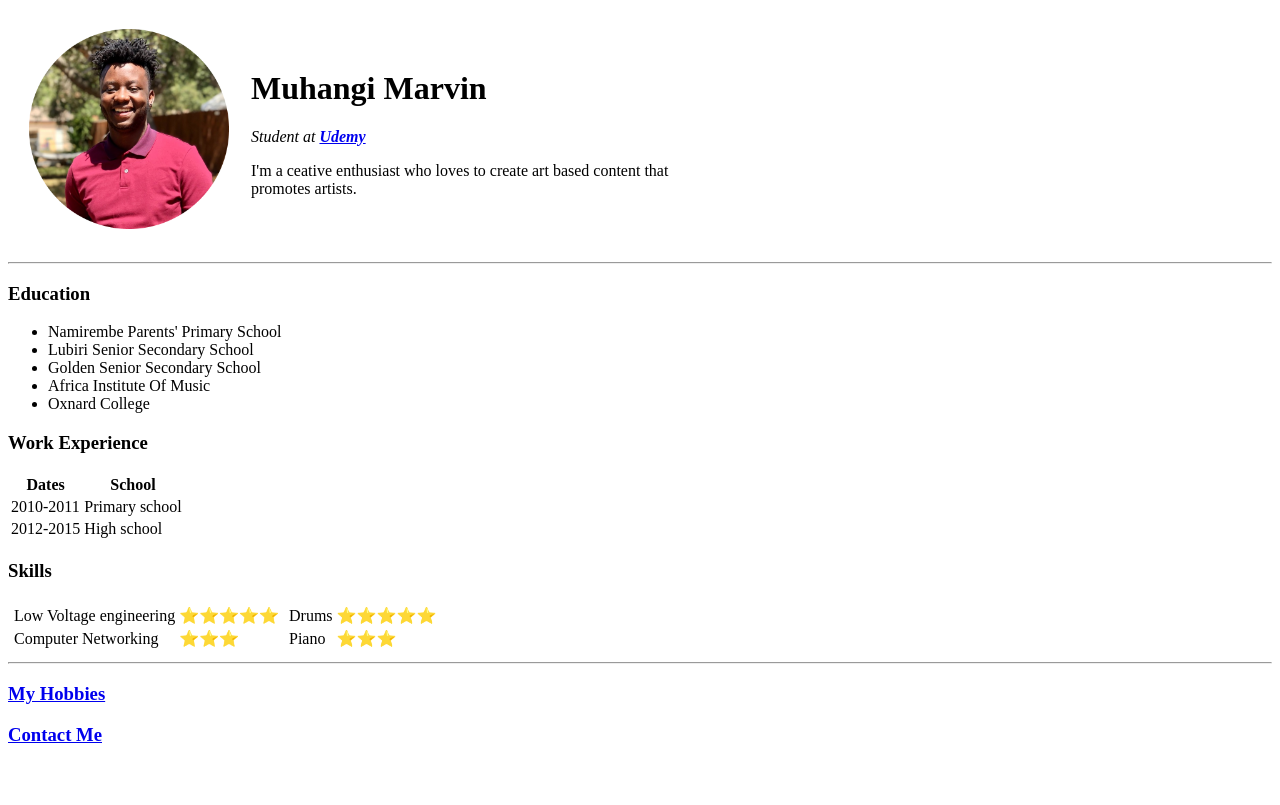
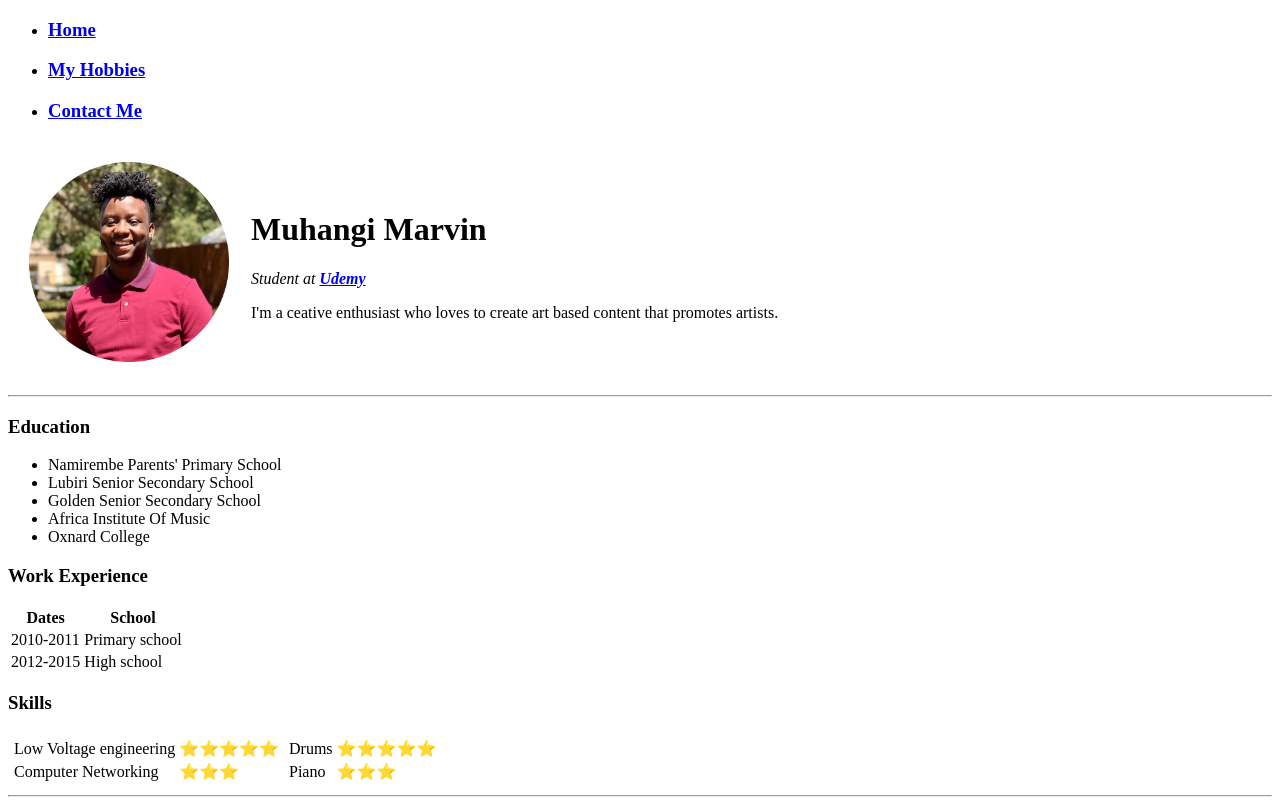
Before and after one commit to Muhangim/cv, a plain HTML site: page index.html in a window 1280 px wide. Drawn offline with Linux system fonts and the light colour scheme.

Commit message:
Update index.html

```diff
--- a/index.html
+++ b/index.html
@@ -7,17 +7,24 @@
 </head>
 
 <body>
-  <table cellspacing = "20">
+  <nav class="Menu">
+    <ul>
+    <li><h3><a href="index.html">Home</a><br></h3></li>
+  <li><h3><a href="Hobbies.html">My Hobbies</a></h3></li>
+  <li><h3><a href="Contact.html">Contact Me</a></h3></li>
+  </ul>
+  </nav>
+
+<table cellspacing = "20">
     <tr>
       <td><img src="muhangi-modified.png" alt="Muhangi's profile picture" height="200px"></td>
       <td>  <h1>Muhangi Marvin</h1>
         <p><em>Student at <strong><a href="https://www.udemy.com/course/the-complete-web-development-bootcamp/learn/lecture/12638830#overview">Udemy</a></strong></em></p>
-        <p>I'm a ceative enthusiast who loves to create art based content that <br>
+        <p>I'm a ceative enthusiast who loves to create art based content that
           promotes artists.</p></td>
+
     </tr>
   </table>
-
-
   <hr>
   <h3>Education</h3>
   <ul>
@@ -74,8 +81,7 @@
   </table>
 
   <hr>
-  <h3><a href="Hobbie.html">My Hobbies</a></h3>
-  <h3><a href="Contact.html">Contact Me</a></h3>
+
 
 </body>
 
```
